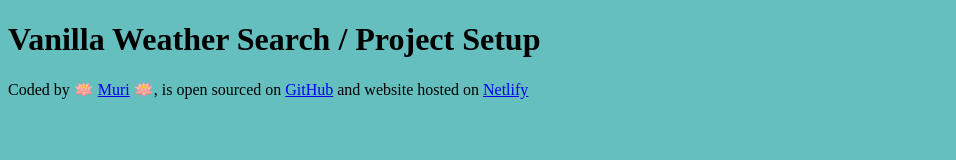
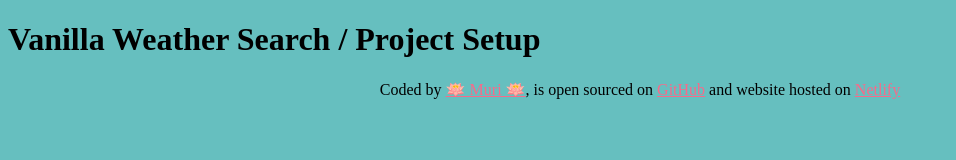
Before and after one commit to MurielCristina/Vanilla-Weather-Search, a plain HTML site: page index.html in a window 1280 px wide. Shown: the whole page, without its empty margins (0-956 px from the left). Drawn offline with Linux system fonts and the light colour scheme.

Commit message:
Color Palette
Added in coments the 2 Color Palette. Also modify the css of the footer

```diff
--- a/index.html
+++ b/index.html
@@ -7,11 +7,14 @@
     <link rel="stylesheet" href="src/style.css" />
   </head>
   <body>
+    <!-- ligth color palete in: https://palettes.shecodes.io/palettes/1293#palette -->
+    <!-- dark color palete in: https://palettes.shecodes.io/palettes/1551#palette -->
+
     <h1>Vanilla Weather Search / Project Setup</h1>
     <footer>
-      Coded by 🪷
-      <a href="https://github.com/MurielCristina" target="_blank">Muri</a> 🪷, is
-      open sourced on
+      Coded by
+      <a href="https://github.com/MurielCristina" target="_blank">🪷 Muri 🪷</a>,
+      is open sourced on
       <a
         href="https://github.com/MurielCristina/Vanilla-Weather-Search"
         target="_blank"
--- a/src/style.css
+++ b/src/style.css
@@ -1,6 +1,12 @@
 body {
   background: #66bfbf;
 }
-a footer {
+a {
+  color: #f76b8a;
+}
+footer {
   text-align: center;
 }
+footer a:hover {
+  font-size: 17px;
+}
```
